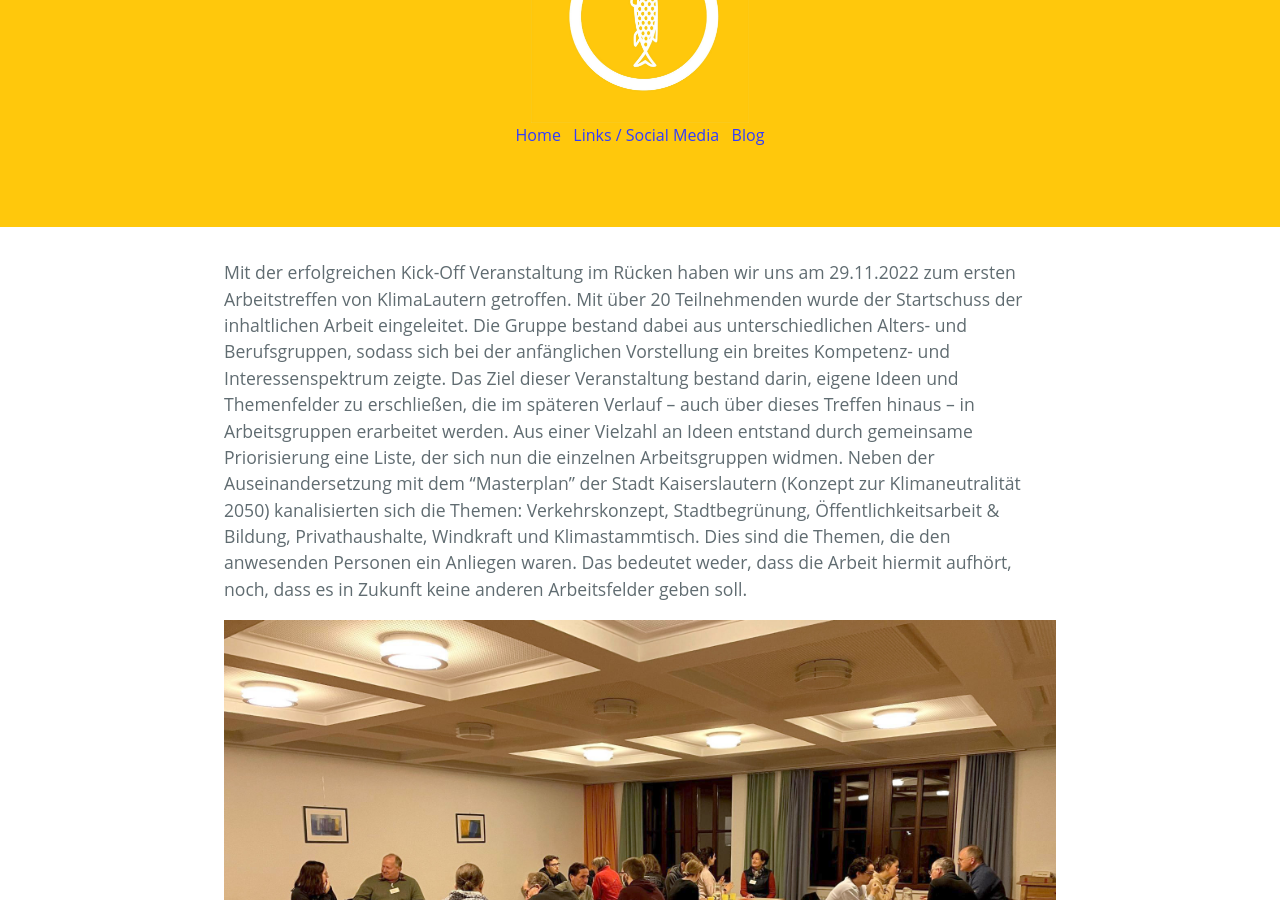
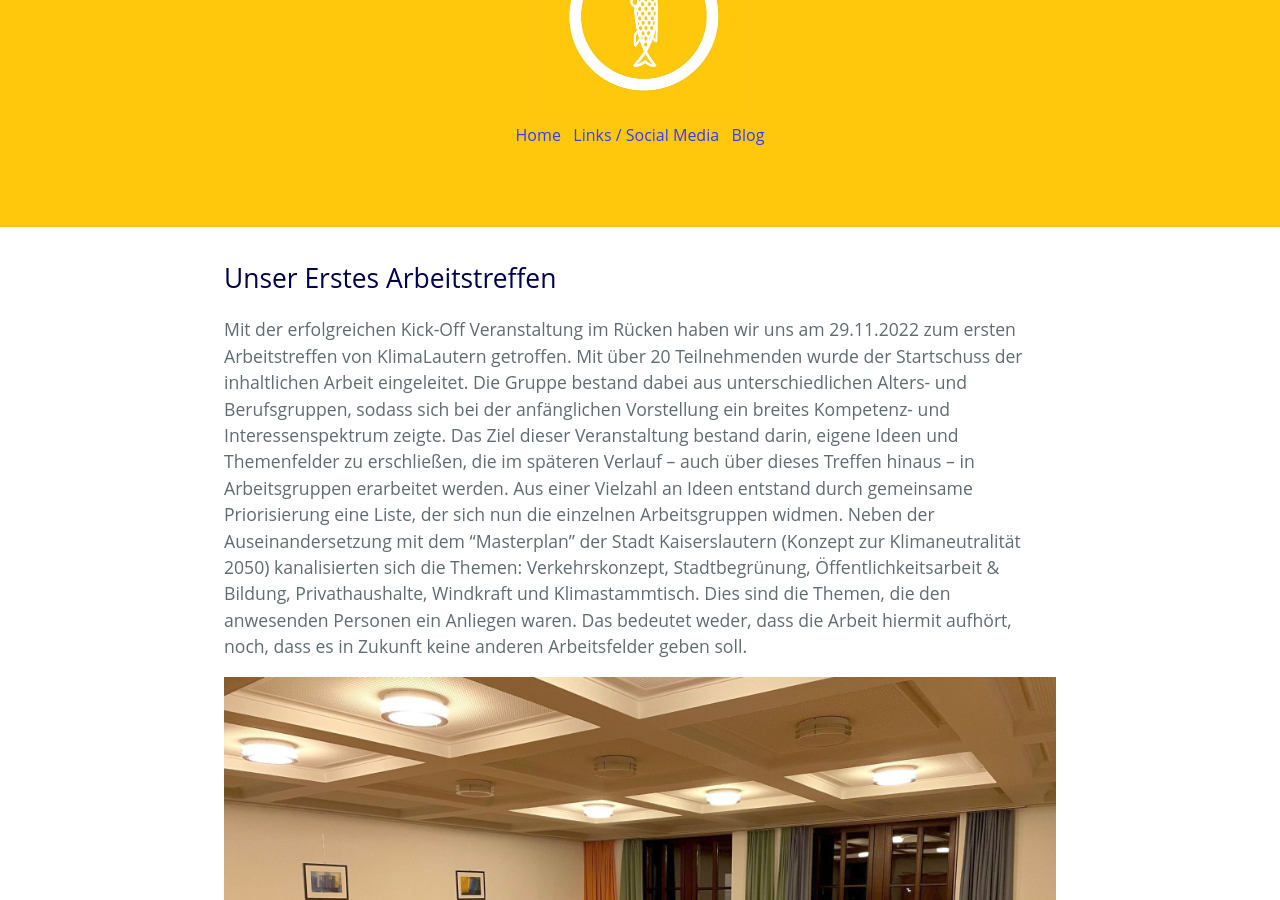
Before and after one commit to klimalautern/klimalautern.github.io, a Jekyll site: the page built from _posts/2022-12-01-erstes-arbeitstreffen.md, in a window 1280 px wide and 900 px high, scrolled down 331 px. Built offline with Jekyll 4.4.1, drawn with Linux system fonts in a browser that asks for light colours; comment, search, counter and statistics services are not loaded.

Commit message:
Update 2022-12-01-erstes-arbeitstreffen.md
Nur visuelle Anpassung

```diff
--- a/_posts/2022-12-01-erstes-arbeitstreffen.md
+++ b/_posts/2022-12-01-erstes-arbeitstreffen.md
@@ -5,6 +5,8 @@ description: Die inhaltliche Arbeit beginnt mit dem ersten Arbeitstreffen
 thumbnail: /images/2022-12-01-erstes-arbeitstreffen.jpg
 tags: Veranstaltung
 ---
+
+# Unser Erstes Arbeitstreffen
 
 Mit der erfolgreichen Kick-Off Veranstaltung im Rücken haben wir uns
 am 29.11.2022 zum ersten Arbeitstreffen von KlimaLautern
@@ -28,7 +30,8 @@ Arbeitsfelder geben soll.
 ![Eindruck vom ersten Arbeitstreffen](/images/2022-12-01-erstes-arbeitstreffen.jpg)
 *Eindruck vom ersten Arbeitstreffen*
 
-Wir freuen uns sehr über den Arbeitsbeginn einer breiten zivilgesellschaftlichen Bewegung zur Klimaneutralität Kaiserslauterns und sind gespannt auf die ersten
+Wir freuen uns sehr über den Arbeitsbeginn einer breiten zivilgesellschaftlichen
+Bewegung zur Klimaneutralität Kaiserslauterns und sind gespannt auf die ersten
 Ergebnisse der Arbeitsgruppen. Unser nächsten Treffen ist für Anfang
 Januar geplant.
 
```
